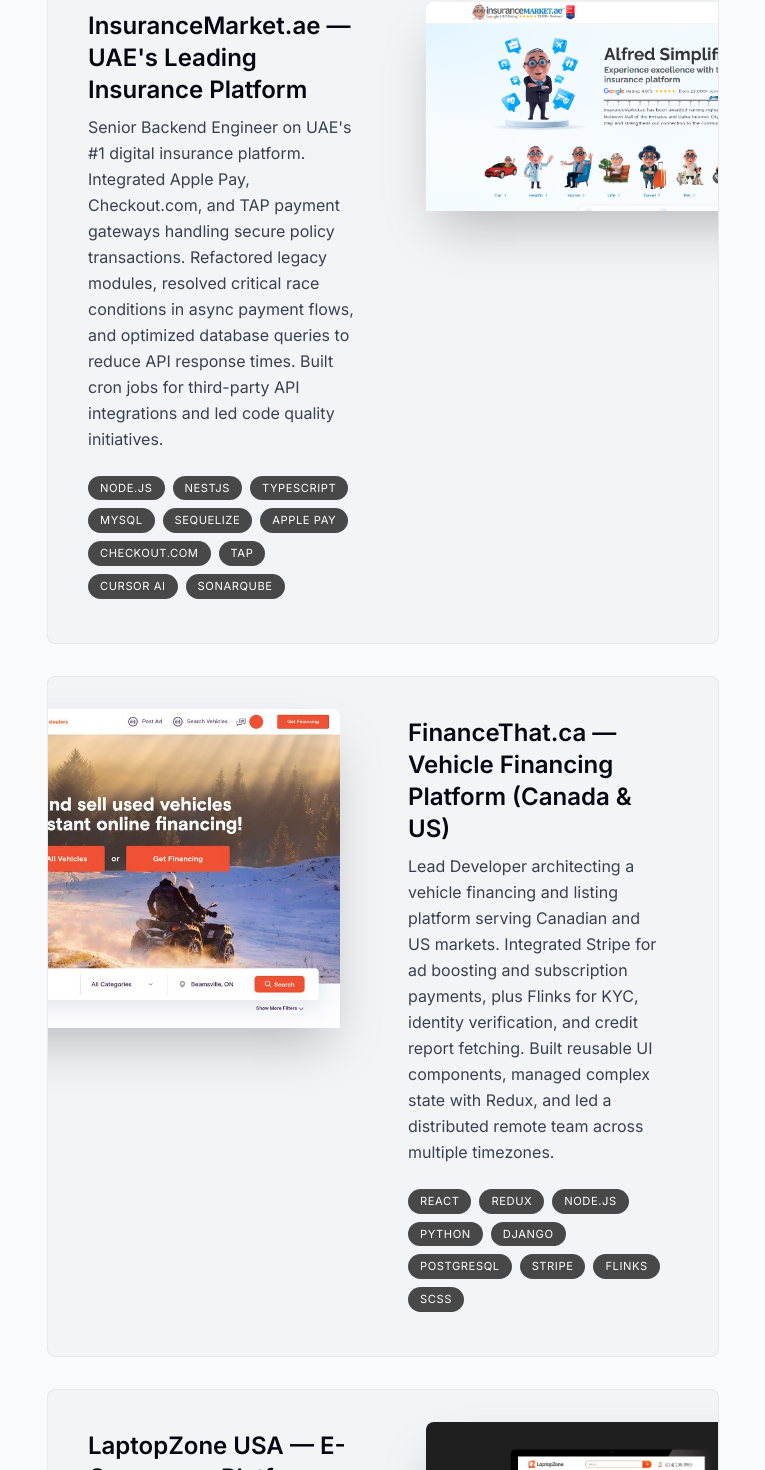
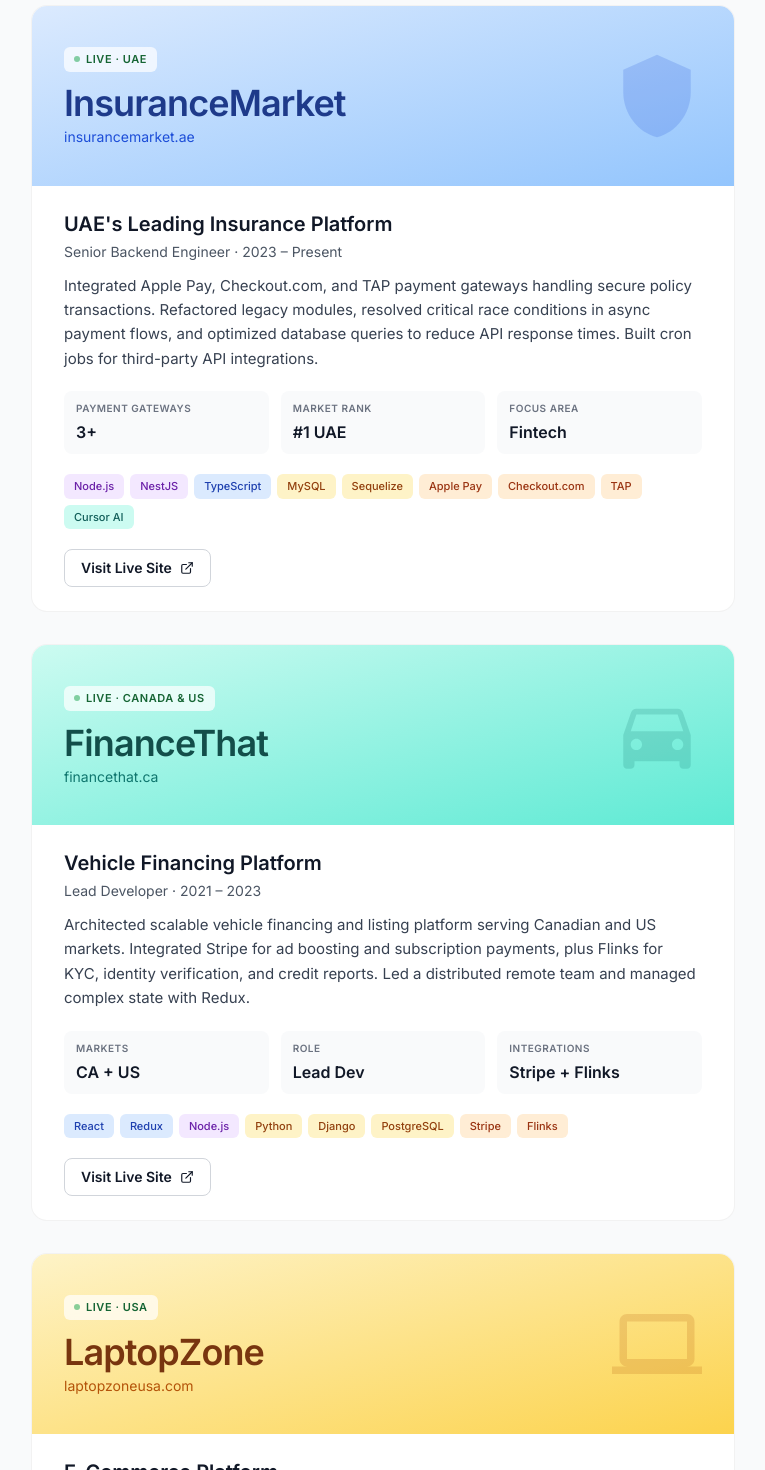
Before and after one commit to MuhammadHaziq/MuhammadHaziq.github.io, a Next.js app: page / in a window 1280 px wide. Shown: the part 1977-3447 px from the top of the page, without its empty margins (257-1022 px from the left). Built offline with nearby package versions, Linux system fonts and the light colour scheme.

Commit message:
update changes

```diff
--- a/components/project.tsx
+++ b/components/project.tsx
@@ -2,27 +2,34 @@
 
 import { useRef } from "react";
 import { projectsData } from "@/lib/data";
-import Image from "next/image";
 import { useScroll, useTransform } from "framer-motion";
 import { MotionDiv } from "./Motion/MotionWrapper";
 import Link from "next/link";
+import { FiExternalLink } from "react-icons/fi";
 
 type ProjectProps = (typeof projectsData)[number];
 
 export default function Project({
   title,
+  subtitle,
+  role,
+  period,
+  link,
+  domain,
+  location,
   description,
   tags,
-  imageUrl,
-  link,
+  metrics,
+  theme,
+  icon: Icon,
 }: ProjectProps) {
   const ref = useRef<HTMLDivElement>(null);
   const { scrollYProgress } = useScroll({
     target: ref as React.RefObject<HTMLElement>,
     offset: ["0 1", "1.33 1"],
   });
-  const scaleProgess = useTransform(scrollYProgress, [0, 1], [0.8, 1]);
-  const opacityProgess = useTransform(scrollYProgress, [0, 1], [0.6, 1]);
+  const scaleProgess = useTransform(scrollYProgress, [0, 1], [0.85, 1]);
+  const opacityProgess = useTransform(scrollYProgress, [0, 1], [0.5, 1]);
 
   return (
     <MotionDiv
@@ -31,48 +38,142 @@
         scale: scaleProgess,
         opacity: opacityProgess,
       }}
-      className="group mb-3 sm:mb-8 last:mb-0"
+      className="group mb-6 sm:mb-8 last:mb-0 w-full max-w-[44rem]"
     >
-      <section className="bg-gray-100 w-full max-w-[42rem] border border-black/5 rounded-lg overflow-hidden sm:pr-8 relative min-h-[18rem] hover:bg-gray-200 transition sm:group-even:pl-8 dark:text-white dark:bg-white/10 dark:hover:bg-white/20">
-        <div className="pt-4 pb-7 px-5 sm:pl-10 sm:pr-2 sm:pt-10 sm:max-w-[50%] flex flex-col h-full sm:group-even:ml-[18rem]">
-          <Link href={link} target="_blank" className="hover:underline">
-            <h3 className="text-2xl font-semibold">{title}</h3>
-          </Link>
-          <p className="mt-2 leading-relaxed text-gray-700 dark:text-white/70 flex-grow">
+      <article
+        className="bg-white border border-black/5 rounded-2xl overflow-hidden transition-all duration-300 hover:-translate-y-1 hover:shadow-xl hover:border-black/10 dark:bg-white/10 dark:border-white/10 dark:hover:bg-white/[0.13] dark:hover:border-white/20"
+      >
+        {/* Visual Header */}
+        <div
+          className={`relative h-[160px] sm:h-[180px] flex items-center justify-between px-6 sm:px-8 overflow-hidden bg-gradient-to-br ${theme.gradient}`}
+        >
+          <div className="relative z-10">
+            <div className="inline-flex items-center gap-1.5 bg-white/70 backdrop-blur-sm px-2.5 py-1 rounded-md mb-3 dark:bg-white/20">
+              <span className="w-1.5 h-1.5 rounded-full bg-green-600 animate-pulse"></span>
+              <span
+                className={`text-[10px] sm:text-[11px] font-semibold tracking-wider ${theme.statusText}`}
+              >
+                LIVE · {location.toUpperCase()}
+              </span>
+            </div>
+            <div
+              className={`text-2xl sm:text-4xl font-semibold tracking-tight leading-tight ${theme.titleColor}`}
+            >
+              {title}
+            </div>
+            <div
+              className={`text-xs sm:text-sm mt-1 ${theme.domainColor}`}
+            >
+              {domain}
+            </div>
+          </div>
+
+          {/* Decorative Icon */}
+          <div
+            className={`text-[60px] sm:text-[90px] ${theme.iconColor}`}
+            style={{ opacity: 0.18 }}
+            aria-hidden="true"
+          >
+            <Icon />
+          </div>
+        </div>
+
+        {/* Content */}
+        <div className="px-5 sm:px-8 py-5 sm:py-6">
+          <div className="flex flex-wrap justify-between items-start gap-2 mb-3">
+            <div>
+              <h3 className="text-lg sm:text-xl font-semibold text-gray-900 mb-1 dark:text-white">
+                {subtitle}
+              </h3>
+              <p className="text-xs sm:text-sm text-gray-600 dark:text-white/60">
+                {role} · {period}
+              </p>
+            </div>
+          </div>
+
+          <p className="text-sm sm:text-[15px] text-gray-700 leading-relaxed mb-5 dark:text-white/70">
             {description}
           </p>
-          <ul className="flex flex-wrap mt-6 mb-4 gap-2">
+
+          {/* Metrics Grid */}
+          <div className="grid grid-cols-3 gap-2 sm:gap-3 mb-5">
+            {metrics.map((metric, index) => (
+              <div
+                key={index}
+                className="bg-gray-50 px-3 py-2.5 rounded-lg dark:bg-white/5"
+              >
+                <div className="text-[9px] sm:text-[10px] font-semibold tracking-wider text-gray-500 mb-1 uppercase dark:text-white/50">
+                  {metric.label}
+                </div>
+                <div className="text-sm sm:text-base font-semibold text-gray-900 dark:text-white">
+                  {metric.value}
+                </div>
+              </div>
+            ))}
+          </div>
+
+          {/* Tags */}
+          <div className="flex flex-wrap gap-1.5 mb-5">
             {tags.map((tag, index) => (
-              <li
-                className="bg-black/[0.7] px-3 py-1 text-[0.7rem] uppercase tracking-wider text-white rounded-full dark:text-white/70"
+              <span
                 key={index}
+                className={`text-[10px] sm:text-[11px] px-2.5 py-1 rounded-md font-medium ${getTagStyle(
+                  tag
+                )}`}
               >
                 {tag}
-              </li>
+              </span>
             ))}
-          </ul>
+          </div>
+
+          {/* CTA */}
+          <Link
+            href={link}
+            target="_blank"
+            rel="noopener noreferrer"
+            className="inline-flex items-center gap-2 text-xs sm:text-sm font-semibold text-gray-900 px-4 py-2 border border-gray-300 rounded-lg hover:bg-gray-900 hover:text-white hover:border-gray-900 transition-all dark:text-white dark:border-white/20 dark:hover:bg-white dark:hover:text-gray-900"
+          >
+            Visit Live Site <FiExternalLink className="text-sm" />
+          </Link>
         </div>
-
-        <Image
-          src={imageUrl}
-          alt="Project I worked on"
-          width={452}
-          height={240}
-          quality={95}
-          className="absolute hidden sm:block top-8 -right-40 rounded-t-lg shadow-2xl object-cover
-        transition
-        group-hover:scale-[1.04]
-        group-hover:-translate-x-3
-        group-hover:translate-y-3
-        group-hover:-rotate-2
-
-        group-even:group-hover:translate-x-3
-        group-even:group-hover:translate-y-3
-        group-even:group-hover:rotate-2
-
-        group-even:right-[initial] group-even:-left-40"
-        />
-      </section>
+      </article>
     </MotionDiv>
   );
 }
+
+// Tag color mapping by tech category
+function getTagStyle(tag: string): string {
+  const tagMap: Record<string, string> = {
+    // Backend - Purple
+    "Node.js": "bg-purple-100 text-purple-800 dark:bg-purple-900/40 dark:text-purple-200",
+    NestJS: "bg-purple-100 text-purple-800 dark:bg-purple-900/40 dark:text-purple-200",
+    Express: "bg-purple-100 text-purple-800 dark:bg-purple-900/40 dark:text-purple-200",
+    // Languages/Frontend - Blue
+    TypeScript: "bg-blue-100 text-blue-800 dark:bg-blue-900/40 dark:text-blue-200",
+    React: "bg-blue-100 text-blue-800 dark:bg-blue-900/40 dark:text-blue-200",
+    Redux: "bg-blue-100 text-blue-800 dark:bg-blue-900/40 dark:text-blue-200",
+    // SQL Databases - Amber
+    MySQL: "bg-amber-100 text-amber-800 dark:bg-amber-900/40 dark:text-amber-200",
+    Sequelize: "bg-amber-100 text-amber-800 dark:bg-amber-900/40 dark:text-amber-200",
+    PostgreSQL: "bg-amber-100 text-amber-800 dark:bg-amber-900/40 dark:text-amber-200",
+    Python: "bg-amber-100 text-amber-800 dark:bg-amber-900/40 dark:text-amber-200",
+    Django: "bg-amber-100 text-amber-800 dark:bg-amber-900/40 dark:text-amber-200",
+    // NoSQL - Teal
+    MongoDB: "bg-teal-100 text-teal-800 dark:bg-teal-900/40 dark:text-teal-200",
+    Mongoose: "bg-teal-100 text-teal-800 dark:bg-teal-900/40 dark:text-teal-200",
+    "Cursor AI": "bg-teal-100 text-teal-800 dark:bg-teal-900/40 dark:text-teal-200",
+    // Payments/Critical - Coral/Red
+    "Apple Pay": "bg-orange-100 text-orange-800 dark:bg-orange-900/40 dark:text-orange-200",
+    "Checkout.com": "bg-orange-100 text-orange-800 dark:bg-orange-900/40 dark:text-orange-200",
+    TAP: "bg-orange-100 text-orange-800 dark:bg-orange-900/40 dark:text-orange-200",
+    Stripe: "bg-orange-100 text-orange-800 dark:bg-orange-900/40 dark:text-orange-200",
+    Flinks: "bg-orange-100 text-orange-800 dark:bg-orange-900/40 dark:text-orange-200",
+    Oracle: "bg-red-100 text-red-800 dark:bg-red-900/40 dark:text-red-200",
+    // Default - Gray
+  };
+
+  return (
+    tagMap[tag] ||
+    "bg-gray-100 text-gray-800 dark:bg-white/10 dark:text-white/70"
+  );
+}
--- a/components/projects.tsx
+++ b/components/projects.tsx
@@ -10,9 +10,12 @@
   const { ref } = useSectionInView("Projects", 0.5);
 
   return (
-    <section ref={ref} id="projects" className="scroll-mt-28 mb-28">
-      <SectionHeading>My projects</SectionHeading>
-      <div>
+    <section ref={ref} id="projects" className="scroll-mt-28 mb-28 w-full max-w-[44rem]">
+      <SectionHeading>My Projects</SectionHeading>
+      <p className="text-center text-sm text-gray-600 mb-10 -mt-6 dark:text-white/60">
+        Production work across fintech, e-commerce, and retail
+      </p>
+      <div className="flex flex-col items-center">
         {projectsData.map((project, index) => (
           <React.Fragment key={index}>
             <Project {...project} />
--- a/lib/data.ts
+++ b/lib/data.ts
@@ -1,9 +1,11 @@
 import React from "react";
 import { FaReact, FaNodeJs } from "react-icons/fa";
-import financeThat from "@/public/financeThat.jpeg";
-import laptopzone from "@/public/laptopzone.jpeg";
-import kyrioPos from "@/public/kyriopos.jpeg";
-import insuanceMarket from "@/public/insurancemarket.png";
+import {
+  MdShield,
+  MdDirectionsCar,
+  MdLaptop,
+  MdPointOfSale,
+} from "react-icons/md";
 
 export const links = [
   {
@@ -61,10 +63,20 @@
 
 export const projectsData = [
   {
-    title: "InsuranceMarket.ae — UAE's Leading Insurance Platform",
+    title: "InsuranceMarket",
+    subtitle: "UAE's Leading Insurance Platform",
+    role: "Senior Backend Engineer",
+    period: "2023 – Present",
+    location: "UAE",
+    domain: "insurancemarket.ae",
     link: "https://insurancemarket.ae/",
     description:
-      "Senior Backend Engineer on UAE's #1 digital insurance platform. Integrated Apple Pay, Checkout.com, and TAP payment gateways handling secure policy transactions. Refactored legacy modules, resolved critical race conditions in async payment flows, and optimized database queries to reduce API response times. Built cron jobs for third-party API integrations and led code quality initiatives.",
+      "Integrated Apple Pay, Checkout.com, and TAP payment gateways handling secure policy transactions. Refactored legacy modules, resolved critical race conditions in async payment flows, and optimized database queries to reduce API response times. Built cron jobs for third-party API integrations.",
+    metrics: [
+      { label: "PAYMENT GATEWAYS", value: "3+" },
+      { label: "MARKET RANK", value: "#1 UAE" },
+      { label: "FOCUS AREA", value: "Fintech" },
+    ],
     tags: [
       "Node.js",
       "NestJS",
@@ -75,15 +87,31 @@
       "Checkout.com",
       "TAP",
       "Cursor AI",
-      "SonarQube",
     ],
-    imageUrl: insuanceMarket,
+    icon: MdShield,
+    theme: {
+      gradient: "from-blue-100 to-blue-300 dark:from-blue-900/40 dark:to-blue-700/30",
+      titleColor: "text-blue-900 dark:text-blue-100",
+      domainColor: "text-blue-700 dark:text-blue-300",
+      statusText: "text-green-800 dark:text-green-300",
+      iconColor: "text-blue-700 dark:text-blue-300",
+    },
   },
   {
-    title: "FinanceThat.ca — Vehicle Financing Platform (Canada & US)",
+    title: "FinanceThat",
+    subtitle: "Vehicle Financing Platform",
+    role: "Lead Developer",
+    period: "2021 – 2023",
+    location: "Canada & US",
+    domain: "financethat.ca",
     link: "https://financethat.ca",
     description:
-      "Lead Developer architecting a vehicle financing and listing platform serving Canadian and US markets. Integrated Stripe for ad boosting and subscription payments, plus Flinks for KYC, identity verification, and credit report fetching. Built reusable UI components, managed complex state with Redux, and led a distributed remote team across multiple timezones.",
+      "Architected scalable vehicle financing and listing platform serving Canadian and US markets. Integrated Stripe for ad boosting and subscription payments, plus Flinks for KYC, identity verification, and credit reports. Led a distributed remote team and managed complex state with Redux.",
+    metrics: [
+      { label: "MARKETS", value: "CA + US" },
+      { label: "ROLE", value: "Lead Dev" },
+      { label: "INTEGRATIONS", value: "Stripe + Flinks" },
+    ],
     tags: [
       "React",
       "Redux",
@@ -93,23 +121,56 @@
       "PostgreSQL",
       "Stripe",
       "Flinks",
-      "Scss",
     ],
-    imageUrl: financeThat,
+    icon: MdDirectionsCar,
+    theme: {
+      gradient: "from-teal-100 to-teal-300 dark:from-teal-900/40 dark:to-teal-700/30",
+      titleColor: "text-teal-900 dark:text-teal-100",
+      domainColor: "text-teal-700 dark:text-teal-300",
+      statusText: "text-green-800 dark:text-green-300",
+      iconColor: "text-teal-700 dark:text-teal-300",
+    },
   },
   {
-    title: "LaptopZone USA — E-Commerce Platform",
+    title: "LaptopZone",
+    subtitle: "E-Commerce Platform",
+    role: "Full-Stack Developer",
+    period: "2018 – 2021",
+    location: "USA",
+    domain: "laptopzoneusa.com",
     link: "https://laptopzoneusa.com",
     description:
-      "High-conversion e-commerce platform built for the US market specializing in laptop sales and repairs. Implemented optimized checkout flows, inventory management, order tracking, and customer service modules. Designed scalable backend architecture with Oracle database and built responsive React frontend for seamless shopping experiences.",
-    tags: ["Node.js", "Express", "Oracle", "React", "Redux", "CSS"],
-    imageUrl: laptopzone,
+      "High-conversion e-commerce platform built for the US market specializing in laptop sales and repairs. Implemented optimized checkout flows, inventory management, order tracking, and customer service modules. Designed scalable backend architecture with Oracle database.",
+    metrics: [
+      { label: "MARKET", value: "USA" },
+      { label: "DOMAIN", value: "E-Commerce" },
+      { label: "DATABASE", value: "Oracle" },
+    ],
+    tags: ["Node.js", "Express", "Oracle", "React", "Redux"],
+    icon: MdLaptop,
+    theme: {
+      gradient: "from-amber-100 to-amber-300 dark:from-amber-900/40 dark:to-amber-700/30",
+      titleColor: "text-amber-900 dark:text-amber-100",
+      domainColor: "text-amber-700 dark:text-amber-300",
+      statusText: "text-green-800 dark:text-green-300",
+      iconColor: "text-amber-700 dark:text-amber-300",
+    },
   },
   {
-    title: "Kyrio POS — UK Retail Point-of-Sale System",
+    title: "Kyrio POS",
+    subtitle: "UK Retail Point-of-Sale",
+    role: "Full-Stack Developer",
+    period: "2018 – 2021",
+    location: "UK",
+    domain: "dashboard.kyriopos.com",
     link: "https://dashboard.kyriopos.com/#/summary",
     description:
-      "Full-Stack Developer on a Loyverse POS-inspired system for UK retail clients. Built role-based access control for managers, cashiers, and admins. Implemented real-time sales reports, inventory tracking, customer dashboards, and graph-based analytics. Managed complex MongoDB relationships with Mongoose for filtered reporting and offline-first capabilities.",
+      "Loyverse POS-inspired system for UK retail clients. Built role-based access control for managers, cashiers, and admins. Implemented real-time sales reports, inventory tracking, customer dashboards, and graph-based analytics with offline-first capabilities.",
+    metrics: [
+      { label: "MARKET", value: "UK" },
+      { label: "USER ROLES", value: "3+ Tiers" },
+      { label: "FEATURES", value: "Real-time" },
+    ],
     tags: [
       "Node.js",
       "Express",
@@ -117,10 +178,15 @@
       "Mongoose",
       "React",
       "Redux",
-      "Scss",
-      "Analytics",
     ],
-    imageUrl: kyrioPos,
+    icon: MdPointOfSale,
+    theme: {
+      gradient: "from-pink-100 to-pink-300 dark:from-pink-900/40 dark:to-pink-700/30",
+      titleColor: "text-pink-900 dark:text-pink-100",
+      domainColor: "text-pink-700 dark:text-pink-300",
+      statusText: "text-green-800 dark:text-green-300",
+      iconColor: "text-pink-700 dark:text-pink-300",
+    },
   },
 ] as const;
 
```
Also changed, not shown: tailwind.config.js (+28 -0 lines), 1 other file (tests, documents, lock files or other folders).
